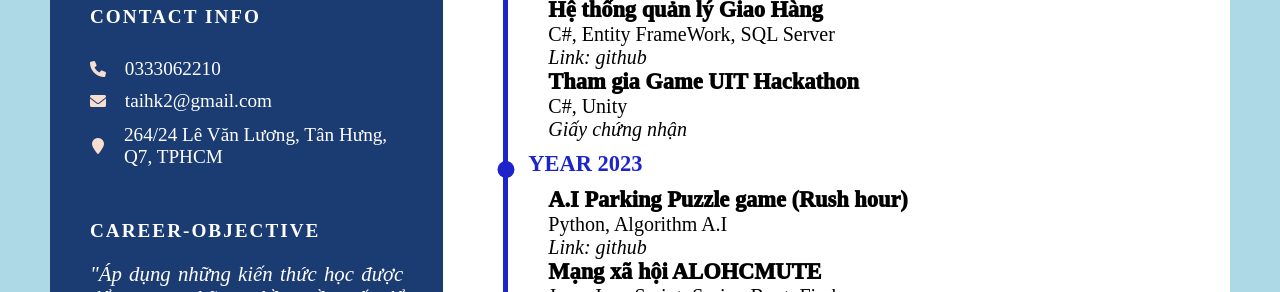
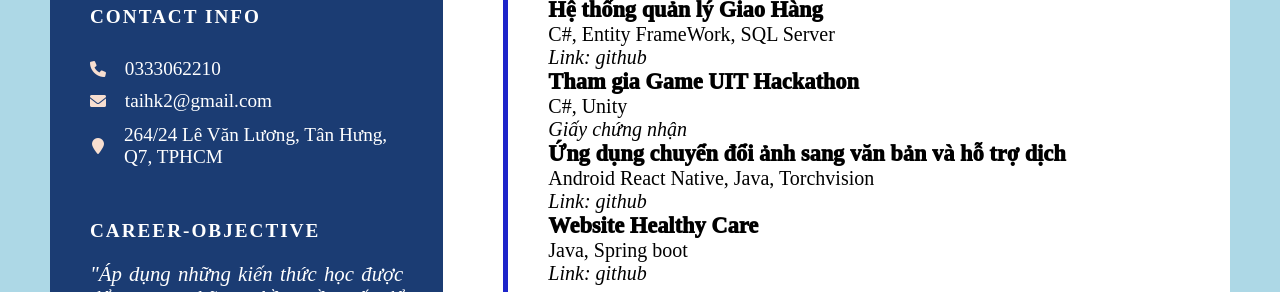
Before and after one commit to MtLuth/cv, a plain HTML site: page index.html in a window 1280 px wide. Shown: the part 439-731 px from the top of the page. Drawn offline with Linux system fonts and the light colour scheme; a web font is replaced by a local one.

Commit message:
Update index.html

```diff
--- a/index.html
+++ b/index.html
@@ -140,6 +140,28 @@
                                             </li>
                                         </ul>
                                 </li>
+                                <li>
+                                    <ul>
+                                        <li class="proj-name">Ứng dụng chuyển đổi ảnh sang văn bản và hỗ trợ dịch</li>
+                                        <ul class="detail">
+                                            <li class="detail">Android React Native, Java, Torchvision</li>
+                                            <li class="detail">
+                                                <a href="https://github.com/MtLuth/TorchVisionApp">Link: github</a>
+                                            </li>
+                                        </ul>
+                                    </ul>
+                                </li>
+                                <li>
+                                    <ul>
+                                        <li class="proj-name">Website Healthy Care</li>
+                                        <ul class="detail">
+                                            <li class="detail">Java, Spring boot</li>
+                                            <li class="detail">
+                                                <a href="https://github.com/MNgaminhhh/HealthyCare">Link: github</a>
+                                            </li>
+                                        </ul>
+                                    </ul>
+                                </li>
                             </ul>
                         </div>
                     </div>
```
